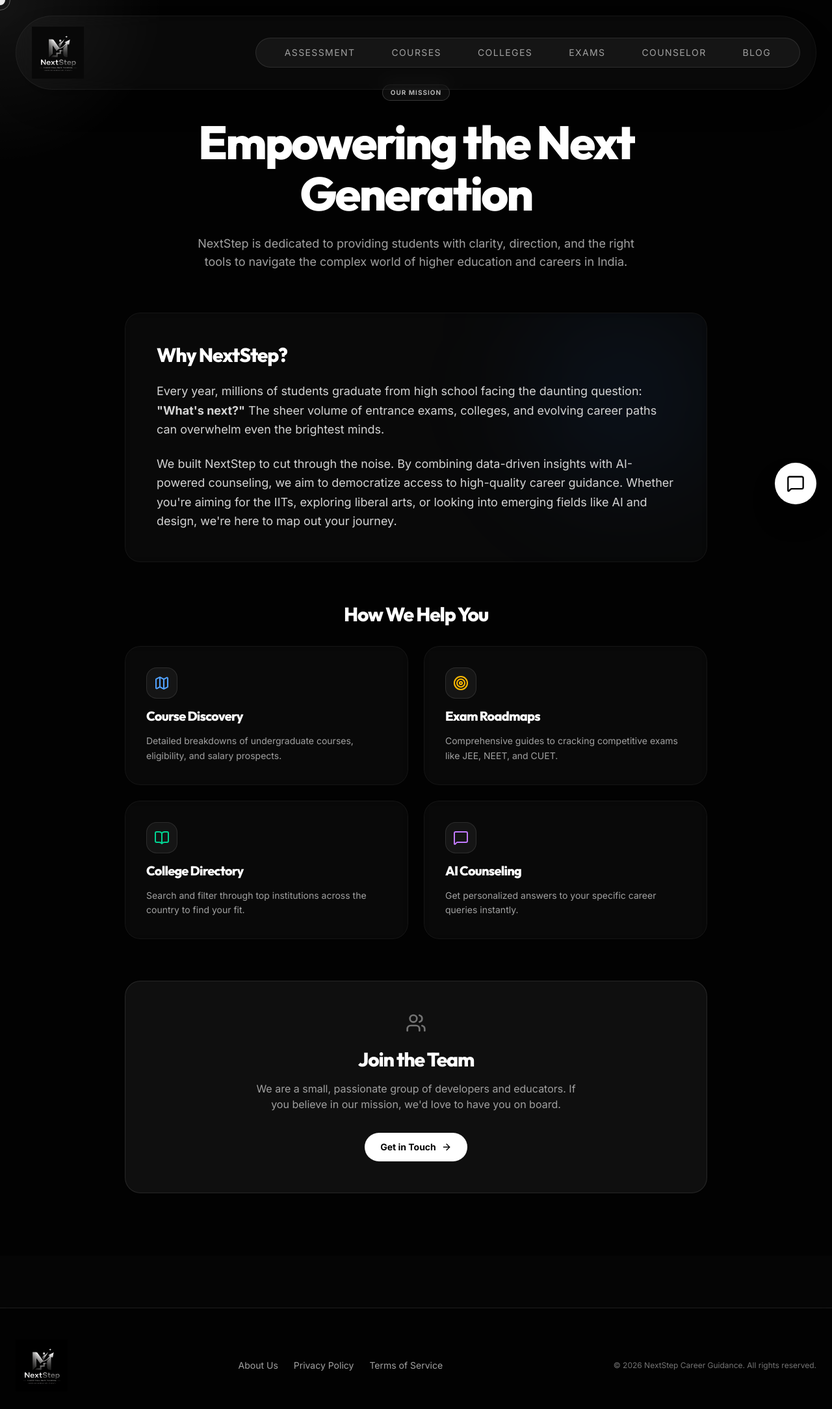
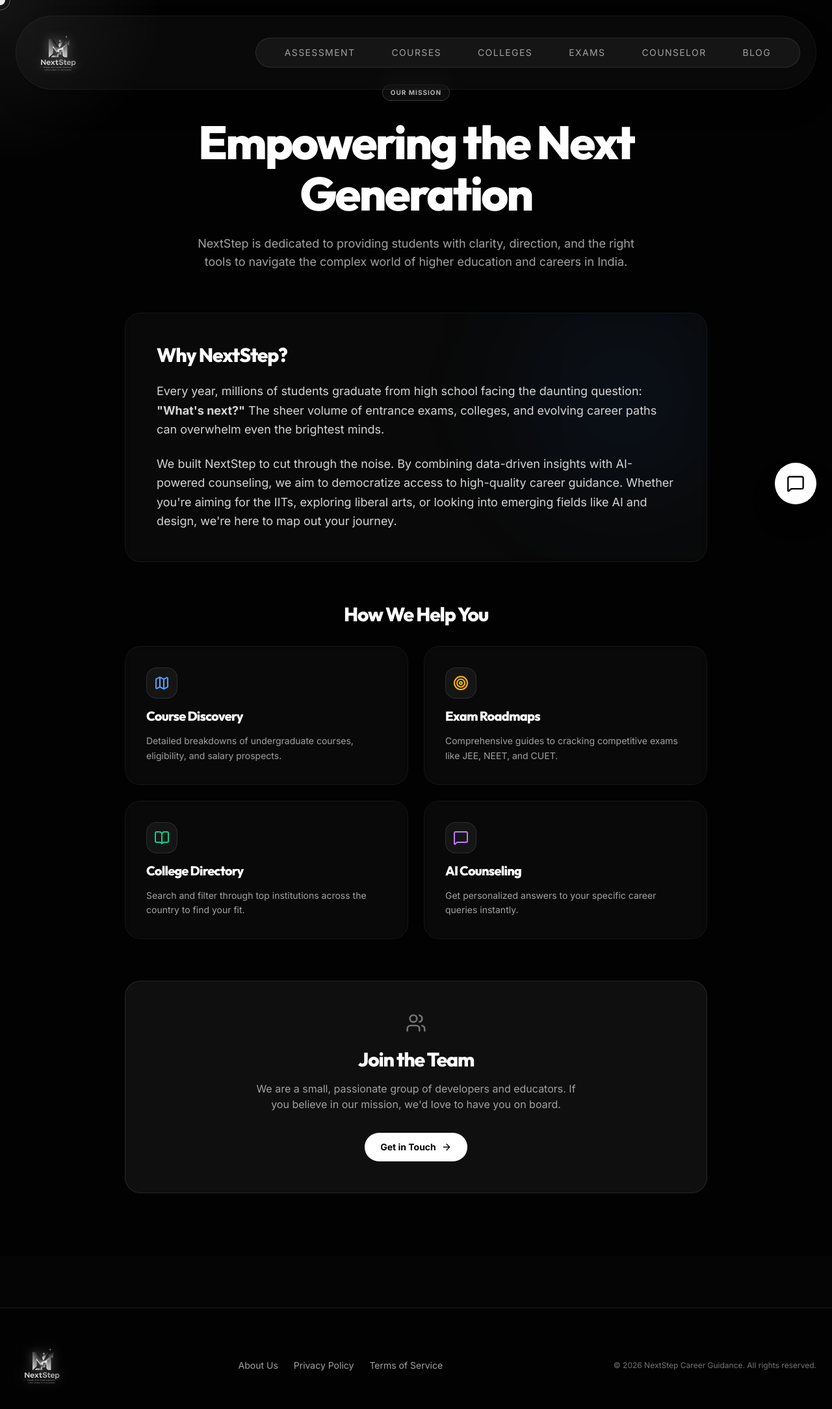
Before and after one commit to mfaayis/aetherzen-space, a Next.js app: page /about in a window 1280 px wide. Shown: the top 2168 px of the page at 65% size. Built offline with nearby package versions, Linux system fonts and the light colour scheme.

Commit message:
style: apply invert instead of mix-blend-screen to fix logo visibility on dark background

```diff
--- a/src/components/ui/Footer.tsx
+++ b/src/components/ui/Footer.tsx
@@ -5,7 +5,7 @@ export function Footer() {
     <footer className="w-full border-t border-white/10 bg-black/50 backdrop-blur-md py-12 px-6 mt-20 relative z-10">
       <div className="max-w-7xl mx-auto flex flex-col md:flex-row items-center justify-between gap-6">
         <div className="flex items-center gap-2">
-          <img src="/logo.png" alt="NextStep Logo" className="h-16 sm:h-20 w-auto object-contain mix-blend-screen brightness-110" />
+          <img src="/logo.png" alt="NextStep Logo" className="h-16 sm:h-20 w-auto object-contain invert drop-shadow-[0_0_8px_rgba(255,255,255,0.3)]" />
         </div>
 
         <div className="flex items-center gap-6 text-sm font-sans text-neutral-400">
--- a/src/components/ui/Navbar.tsx
+++ b/src/components/ui/Navbar.tsx
@@ -30,7 +30,7 @@ export function Navbar() {
         <div className="max-w-7xl mx-auto flex items-center justify-between glass-panel px-4 md:px-6 py-3 md:py-4 rounded-full border border-white/10 shadow-2xl bg-black/40 backdrop-blur-md">
           {/* Logo */}
           <Link href="/" className="flex items-center gap-2 group shrink-0" onClick={() => setIsMobileOpen(false)}>
-            <img src="/logo.png" alt="NextStep Logo" className="h-16 sm:h-20 w-auto object-contain mix-blend-screen brightness-110 group-hover:scale-105 transition-transform" />
+            <img src="/logo.png" alt="NextStep Logo" className="h-16 sm:h-20 w-auto object-contain invert drop-shadow-[0_0_8px_rgba(255,255,255,0.3)] group-hover:scale-105 transition-transform" />
           </Link>
 
           {/* Desktop Navigation */}
```
Also changed, not shown: public/logo.png.
